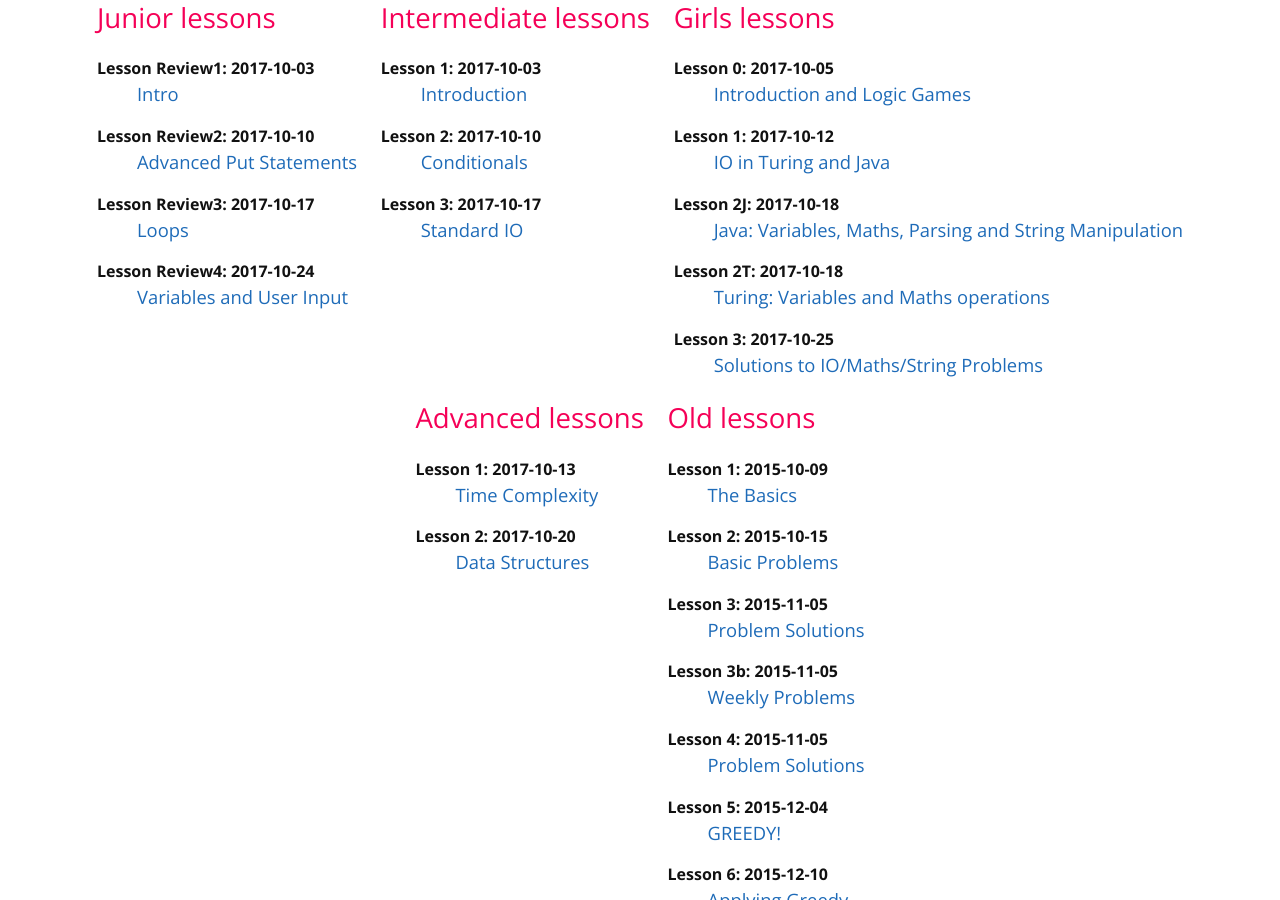
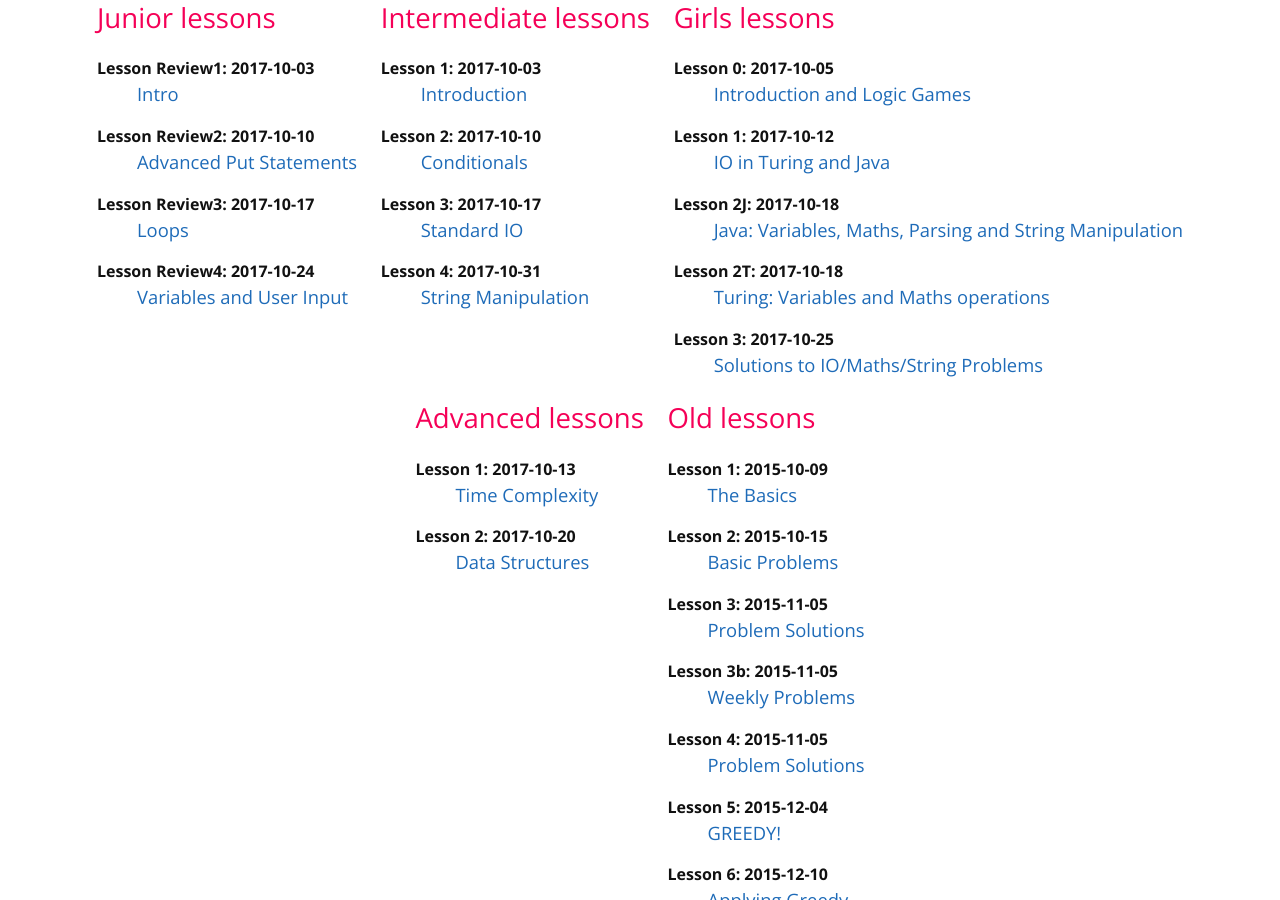
Before and after one commit to mcpt/mcpt.github.io, a Jekyll site: the page built from cpt.md, in a window 1280 px wide and 900 px high, scrolled down 559 px. Built offline with Jekyll 4.4.1, drawn with Linux system fonts in a browser that asks for light colours.

Commit message:
Update intermediate-lessons.yml

```diff
--- a/_data/intermediate-lessons.yml
+++ b/_data/intermediate-lessons.yml
@@ -18,3 +18,8 @@
   date: 2017-10-17
   id: 3
   url: https://docs.google.com/presentation/d/1ErUWnnGpEkn5YiI5-V5uujDofiL-l_yu1HN7WJ4Orh4/edit?usp=sharing
+
+- title: String Manipulation
+  date: 2017-10-31
+  id: 4
+  url: https://docs.google.com/presentation/d/1zJa5yIO4wLrVT-hbi3V6Ily30IVwVHPE9rxSqcHScOc/edit?usp=sharing
```
